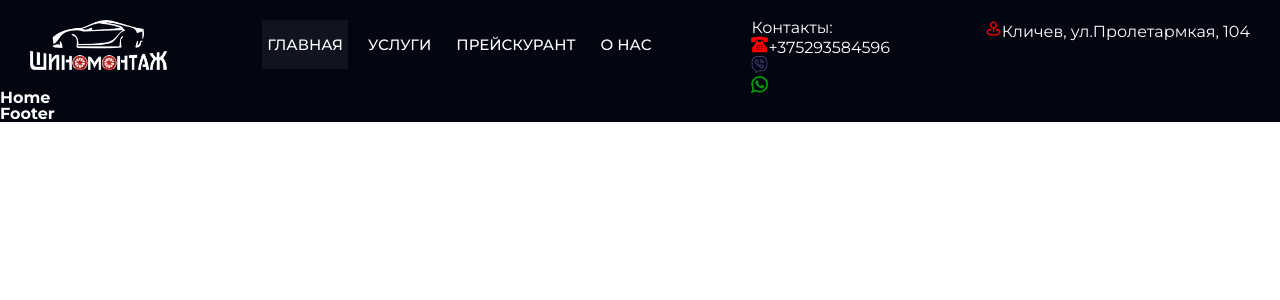
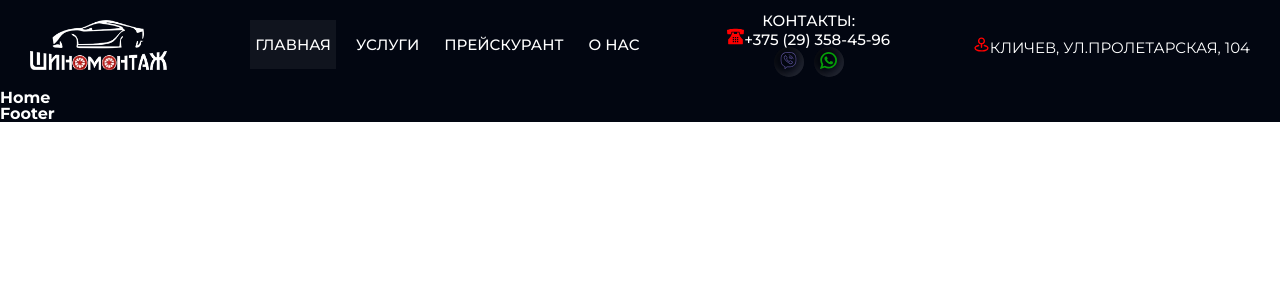
Before and after one commit to abadot1/sto, a React (Create React App) app: page / in a window 1280 px wide. Shown: the top 300 px of the page. Built offline with nearby package versions, Linux system fonts and the light colour scheme.

Commit message:
modified:   src/components/Header.jsx 	modified:   src/index.css

```diff
--- a/src/components/Header.jsx
+++ b/src/components/Header.jsx
@@ -41,12 +41,12 @@ class Header extends React.Component {
                 </li>
               </nav>
               <div className="contacts__wrap">
+                <p className="contacts__head">Контакты:</p>
                 <div className="num__wrap">
-                  <p>Контакты:</p>
-                  <a href="tel:+375293584596">
+                  <a href="tel:+375293584596" className="number_link__head">
                     <p>
                       <Phone className="phone" />
-                      +375293584596
+                      +375 (29) 358-45-96
                     </p>
                   </a>
                 </div>
@@ -67,7 +67,7 @@ class Header extends React.Component {
                 <a href="https://yandex.by/maps/-/CDwmf63U">
                   <p>
                     <MapPin className="mapPin" />
-                    Кличев, ул.Пролетармкая, 104
+                    Кличев, ул.Пролетарcкая, 104
                   </p>
                 </a>
               </div>
--- a/src/index.css
+++ b/src/index.css
@@ -69,7 +69,6 @@ a {
   left: 0px;
   bottom: 0px;
   background-color: #ffffff0e;
-  /* z-index: -1; */
   width: 0%;
   height: 100%;
   transition: 0.3s;
@@ -81,6 +80,46 @@ a {
 
 .active-link {
   background-color: #ffffff0e;
+}
+
+.contacts__wrap {
+  display: flex;
+  flex-direction: column;
+  justify-content: center;
+  align-items: center;
+}
+
+.contacts__head,
+.number_link__head,
+.adress__wrap {
+  font-size: 15px;
+  font-weight: 500;
+  text-transform: uppercase;
+  text-decoration: none;
+}
+
+.social__wrap {
+  display: flex;
+  align-items: center;
+  justify-content: center;
+  gap: 10px;
+}
+
+.social__item {
+  width: 30px;
+  height: 30px;
+  border-radius: 50%;
+  display: flex;
+  align-items: center;
+  justify-content: center;
+  box-shadow: inset 3px 3px 16px rgba(12, 11, 12, 0.6),
+    inset -4px -3px 8px rgba(52, 56, 72, 0.8);
+}
+
+.social__item:hover {
+  box-shadow: 8px 6px 12px rgba(28, 28, 38, 0.6),
+    -5px -5px 11px rgba(52, 56, 72, 0.8),
+    inset 1px 1px 0 rgba(74, 76, 101, 0.16);
 }
 
 .viber {
@@ -101,6 +140,10 @@ a {
   width: 17px;
 }
 
+.adress__wrap {
+  align-self: center;
+}
+
 .mapPin {
   fill: #ff0000;
   height: 17px;
```
